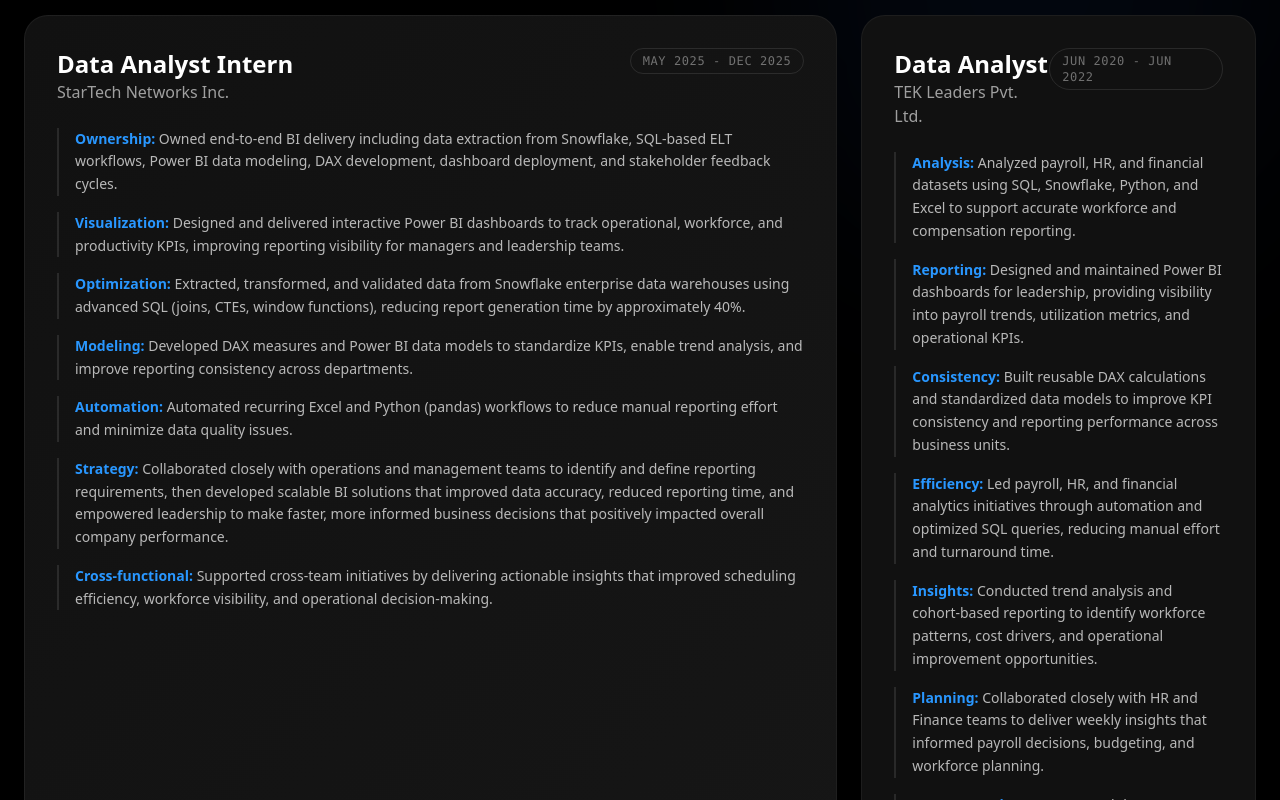
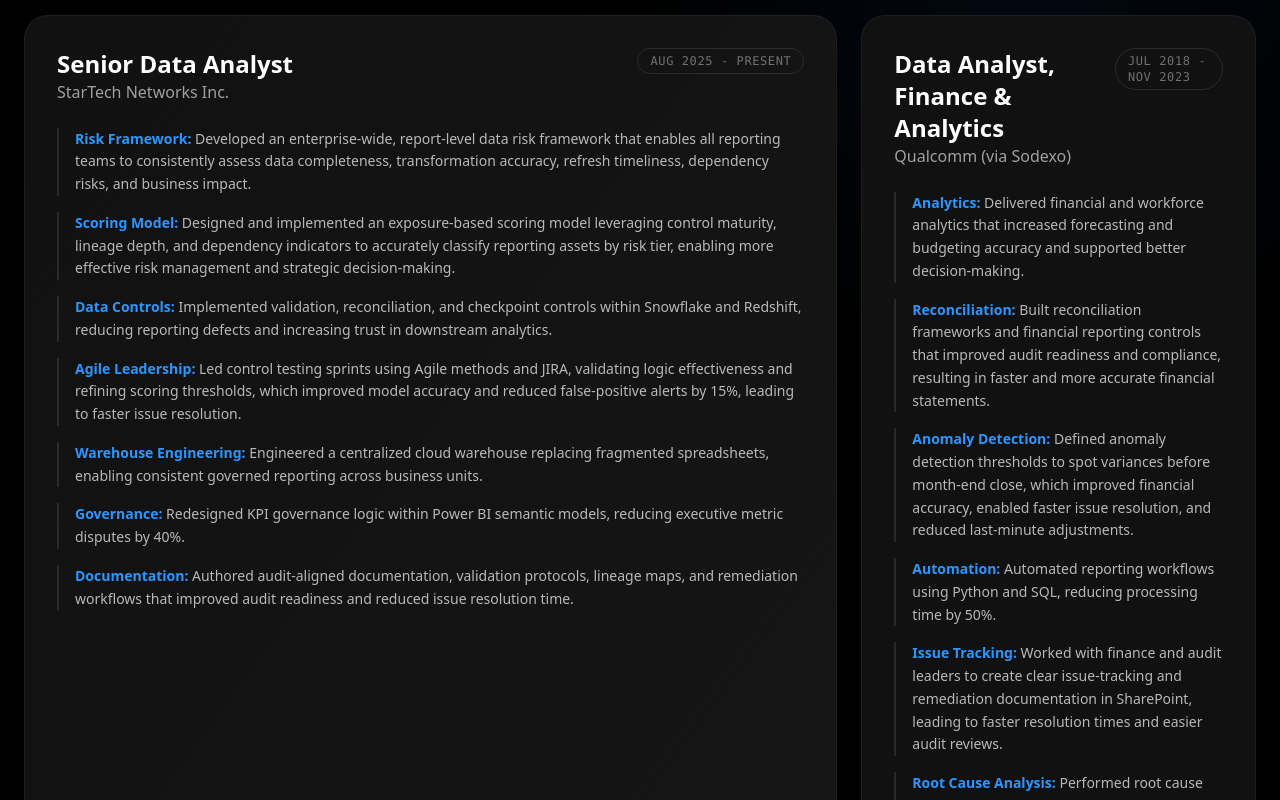
Before and after one commit to saivineethreddysuravi/saivineethreddysuravi.com, a Next.js app: page / in a window 1280 px wide. Shown: the part 2220-3020 px from the top of the page. Built offline with nearby package versions, Linux system fonts and the light colour scheme.

Commit message:
Update portfolio content with latest resume details

```diff
--- a/src/data/portfolio.ts
+++ b/src/data/portfolio.ts
@@ -1,13 +1,13 @@
-import { FaGithub, FaLinkedin, FaEnvelope, FaPhone, FaDatabase, FaChartBar, FaPython, FaFileExcel, FaChartLine, FaTable } from 'react-icons/fa';
-import { SiTableau, SiPandas, SiNumpy, SiMysql, SiSnowflake } from 'react-icons/si';
+import { FaGithub, FaLinkedin, FaEnvelope, FaPhone, FaDatabase, FaChartBar, FaPython, FaFileExcel, FaChartLine, FaTable, FaShieldAlt, FaSearchPlus, FaCogs, FaUsers } from 'react-icons/fa';
+import { SiTableau, SiPandas, SiNumpy, SiMysql, SiSnowflake, SiDatabricks, SiGooglecloud } from 'react-icons/si';
 
 export const personalInfo = {
   name: "Sai Vineeth Reddy Suravi",
-  title: "Senior Data Analyst | Cloud Analytics & Data Warehousing",
+  title: "Senior Data Analyst | Cloud Analytics & Data Governance",
   email: "saivineethreddysuravi@gmail.com",
   phone: "+1 (901) 930-8006",
-  location: "Memphis, TN, USA",
-  summary: "I’m a Senior Data Analyst with experience designing cloud-based data platforms and analytics solutions that support executive decision-making. My work focuses on data warehousing, KPI governance, and financial analytics—helping organizations move from fragmented reporting to trusted, auditable insights.",
+  location: "Charlotte, NC, USA",
+  summary: "Experienced Senior Data Analyst specializing in analyzing structured and unstructured data from multiple sources to generate actionable insights and support informed business decisions. Proven ability to collaborate with stakeholders and translate complex datasets into clear, business-focused insights with a focus on SQL optimization, Python ETL, and data governance.",
   social: {
     github: "https://github.com/saivineethreddysuravi",
     linkedin: "https://www.linkedin.com/in/saivineethreddysuravi",
@@ -16,38 +16,39 @@
 
 export const skills = [
   {
-    category: "Data Analysis & Engineering",
+    category: "Data Analytics & Engineering",
     items: [
-      { name: "SQL (Joins, CTEs)", icon: FaDatabase, link: "https://github.com/saivineethreddysuravi/financial-loan-analytics" },
-      { name: "Python (Pandas, NumPy)", icon: FaPython, link: "https://github.com/saivineethreddysuravi/restaurant-market-insights" },
-      { name: "Snowflake", icon: SiSnowflake, link: "https://github.com/saivineethreddysuravi" },
-      { name: "ETL Pipelines", icon: FaDatabase, link: "https://github.com/saivineethreddysuravi/streamflow-analysis" },
+      { name: "SQL Optimization", icon: FaDatabase, link: "https://github.com/saivineethreddysuravi/credit-card-financial-dashboard" },
+      { name: "Python (Pandas, NumPy)", icon: FaPython, link: "https://github.com/saivineethreddysuravi/student-dropout-prediction" },
+      { name: "ETL Pipelines", icon: FaCogs, link: "https://github.com/saivineethreddysuravi" },
+      { name: "Cloud Warehouses", icon: SiSnowflake, link: "https://github.com/saivineethreddysuravi/credit-card-financial-dashboard" },
     ]
   },
   {
-    category: "Business Intelligence",
+    category: "Data Governance & Risk",
     items: [
-      { name: "Power BI (DAX, RLS)", icon: FaChartBar, link: "https://github.com/saivineethreddysuravi/sales-performance-dashboard" },
-      { name: "Tableau", icon: SiTableau, link: "https://github.com/saivineethreddysuravi/workforce-retention-dashboard" },
-      { name: "Data Storytelling", icon: FaChartLine, link: "https://github.com/saivineethreddysuravi/credit-card-financial-dashboard" },
-      { name: "KPI Reporting", icon: FaChartBar, link: "https://github.com/saivineethreddysuravi/sales-performance-dashboard" },
+      { name: "Risk Frameworks", icon: FaShieldAlt, link: "https://github.com/saivineethreddysuravi" },
+      { name: "Data Quality Controls", icon: FaSearchPlus, link: "https://github.com/saivineethreddysuravi/credit-card-financial-dashboard" },
+      { name: "Lineage Validation", icon: FaDatabase, link: "https://github.com/saivineethreddysuravi" },
+      { name: "Audit & Compliance", icon: FaShieldAlt, link: "https://github.com/saivineethreddysuravi" },
     ]
   },
   {
-    category: "Business Domains",
+    category: "Reporting & BI",
     items: [
-      { name: "Financial Reporting", icon: FaChartLine, link: "https://github.com/saivineethreddysuravi/financial-loan-analytics" },
-      { name: "Workforce Analytics", icon: FaChartBar, link: "https://github.com/saivineethreddysuravi/workforce-retention-dashboard" },
-      { name: "Payroll Operations", icon: FaFileExcel, link: "https://github.com/saivineethreddysuravi" },
-      { name: "Risk Analysis", icon: FaChartBar, link: "https://github.com/saivineethreddysuravi/financial-loan-analytics" },
+      { name: "Power BI Semantic Models", icon: FaChartBar, link: "https://github.com/saivineethreddysuravi/mexican-restaurant-analysis" },
+      { name: "KPI Standardization", icon: FaChartLine, link: "https://github.com/saivineethreddysuravi" },
+      { name: "Data Reconciliation", icon: FaDatabase, link: "https://github.com/saivineethreddysuravi/credit-card-financial-dashboard" },
+      { name: "Executive Dashboards", icon: FaChartBar, link: "https://github.com/saivineethreddysuravi/mexican-restaurant-analysis" },
     ]
   },
   {
-    category: "Tools",
+    category: "Financial & Operational Analytics",
     items: [
-      { name: "Excel (Power Query)", icon: FaFileExcel, link: "https://github.com/saivineethreddysuravi/financial-loan-analytics" },
-      { name: "Git / GitHub", icon: FaGithub, link: "https://github.com/saivineethreddysuravi" },
-      { name: "Confluence", icon: FaTable, link: "https://github.com/saivineethreddysuravi" },
+      { name: "Forecasting", icon: FaChartLine, link: "https://github.com/saivineethreddysuravi" },
+      { name: "Workforce Reporting", icon: FaUsers, link: "https://github.com/saivineethreddysuravi" },
+      { name: "Process Standardization", icon: FaCogs, link: "https://github.com/saivineethreddysuravi" },
+      { name: "Anomaly Detection", icon: FaSearchPlus, link: "https://github.com/saivineethreddysuravi" },
     ]
   }
 ];
@@ -55,108 +56,74 @@
 export const experience = [
   {
     company: "StarTech Networks Inc.",
-    role: "Data Analyst Intern",
+    role: "Senior Data Analyst",
     location: "Memphis, TN, USA",
-    period: "May 2025 - Dec 2025",
+    period: "Aug 2025 - Present",
     description: [
-      "**Ownership:** Owned end-to-end BI delivery including data extraction from Snowflake, SQL-based ELT workflows, Power BI data modeling, DAX development, dashboard deployment, and stakeholder feedback cycles.",
-      "**Visualization:** Designed and delivered interactive Power BI dashboards to track operational, workforce, and productivity KPIs, improving reporting visibility for managers and leadership teams.",
-      "**Optimization:** Extracted, transformed, and validated data from Snowflake enterprise data warehouses using advanced SQL (joins, CTEs, window functions), reducing report generation time by approximately 40%.",
-      "**Modeling:** Developed DAX measures and Power BI data models to standardize KPIs, enable trend analysis, and improve reporting consistency across departments.",
-      "**Automation:** Automated recurring Excel and Python (pandas) workflows to reduce manual reporting effort and minimize data quality issues.",
-      "**Strategy:** Collaborated closely with operations and management teams to identify and define reporting requirements, then developed scalable BI solutions that improved data accuracy, reduced reporting time, and empowered leadership to make faster, more informed business decisions that positively impacted overall company performance.",
-      "**Cross-functional:** Supported cross-team initiatives by delivering actionable insights that improved scheduling efficiency, workforce visibility, and operational decision-making."
+      "**Risk Framework:** Developed an enterprise-wide, report-level data risk framework that enables all reporting teams to consistently assess data completeness, transformation accuracy, refresh timeliness, dependency risks, and business impact.",
+      "**Scoring Model:** Designed and implemented an exposure-based scoring model leveraging control maturity, lineage depth, and dependency indicators to accurately classify reporting assets by risk tier, enabling more effective risk management and strategic decision-making.",
+      "**Data Controls:** Implemented validation, reconciliation, and checkpoint controls within Snowflake and Redshift, reducing reporting defects and increasing trust in downstream analytics.",
+      "**Agile Leadership:** Led control testing sprints using Agile methods and JIRA, validating logic effectiveness and refining scoring thresholds, which improved model accuracy and reduced false-positive alerts by 15%, leading to faster issue resolution.",
+      "**Warehouse Engineering:** Engineered a centralized cloud warehouse replacing fragmented spreadsheets, enabling consistent governed reporting across business units.",
+      "**Governance:** Redesigned KPI governance logic within Power BI semantic models, reducing executive metric disputes by 40%.",
+      "**Documentation:** Authored audit-aligned documentation, validation protocols, lineage maps, and remediation workflows that improved audit readiness and reduced issue resolution time."
     ]
   },
   {
-    company: "TEK Leaders Pvt. Ltd.",
-    role: "Data Analyst",
+    company: "Qualcomm (via Sodexo)",
+    role: "Data Analyst, Finance & Analytics",
     location: "Hyderabad, India",
-    period: "Jun 2020 - Jun 2022",
+    period: "Jul 2018 - Nov 2023",
     description: [
-      "**Analysis:** Analyzed payroll, HR, and financial datasets using SQL, Snowflake, Python, and Excel to support accurate workforce and compensation reporting.",
-      "**Reporting:** Designed and maintained Power BI dashboards for leadership, providing visibility into payroll trends, utilization metrics, and operational KPIs.",
-      "**Consistency:** Built reusable DAX calculations and standardized data models to improve KPI consistency and reporting performance across business units.",
-      "**Efficiency:** Led payroll, HR, and financial analytics initiatives through automation and optimized SQL queries, reducing manual effort and turnaround time.",
-      "**Insights:** Conducted trend analysis and cohort-based reporting to identify workforce patterns, cost drivers, and operational improvement opportunities.",
-      "**Planning:** Collaborated closely with HR and Finance teams to deliver weekly insights that informed payroll decisions, budgeting, and workforce planning.",
-      "**Documentation:** Documented data sources, business logic, and reporting definitions to support transparency, audit readiness, and long-term maintainability."
-    ]
-  },
-  {
-    company: "Qualcomm India Pvt. Ltd.",
-    role: "Jr Data Analyst",
-    location: "Hyderabad, India",
-    period: "Jan 2018 - Feb 2020",
-    description: [
-      "**Management:** Managed and analyzed large payroll and financial datasets to identify inefficiencies and cost-saving opportunities, optimize workforce planning accuracy, and deliver timely, compliant reports that directly informed high-impact business decisions.",
-      "**Dashboards:** Designed Tableau dashboards that enabled leaders to quickly understand financial performance, headcount metrics, and operational trends, leading to more effective decisions and improved business results.",
-      "**Compliance:** Ensured the accuracy and completeness of SEC and internal compliance reports by carefully reconciling financial data and maintaining thorough documentation, which strengthened financial controls, reduced the risk of reporting errors, and supported consistent success during audits.",
-      "**Process Improvement:** Partnered with Finance, HR, and Operations teams to redesign payroll reporting by streamlining data workflows, automating error checks, and introducing best practices, achieving a 20% increase in accuracy and a 30% reduction in processing time.",
-      "**Strategy:** Delivered actionable insights that directly increased budgeting accuracy, lowered operational costs, and enabled more effective workforce planning for executives."
+      "**Analytics:** Delivered financial and workforce analytics that increased forecasting and budgeting accuracy and supported better decision-making.",
+      "**Reconciliation:** Built reconciliation frameworks and financial reporting controls that improved audit readiness and compliance, resulting in faster and more accurate financial statements.",
+      "**Anomaly Detection:** Defined anomaly detection thresholds to spot variances before month-end close, which improved financial accuracy, enabled faster issue resolution, and reduced last-minute adjustments.",
+      "**Automation:** Automated reporting workflows using Python and SQL, reducing processing time by 50%.",
+      "**Issue Tracking:** Worked with finance and audit leaders to create clear issue-tracking and remediation documentation in SharePoint, leading to faster resolution times and easier audit reviews.",
+      "**Root Cause Analysis:** Performed root cause analysis on transformation logic to find control failures and lineage gaps, leading to fixes that improved data quality and process reliability.",
+      "**Standardization:** Standardized KPIs and governance documentation, reducing reporting discrepancies by 20%.",
+      "**Mentorship:** Mentored analysts on governance-aligned analytics and control-oriented data engineering, resulting in improved data quality and a 20% increase in reporting consistency across the team."
     ]
   }
 ];
 
 export const achievements = [
-  "Reduced report generation time by approximately **40%** at StarTech Networks through optimized SQL and Snowflake data management.",
-  "Achieved a **20% increase in accuracy** and **30% reduction in processing time** for payroll reporting at Qualcomm.",
-  "Achieved **89% prediction accuracy** in student dropout prediction using Random Forest models.",
-  "Identified 'Sales' department turnover issues leading to a **10% reduction in attrition** via a retention program.",
-  "Maintained a **3.88 GPA** during Master of Science in Management Information Systems."
+  "Reduced executive metric disputes by **40%** through redesigned KPI governance logic.",
+  "Improved model accuracy and reduced false-positive alerts by **15%** via optimized scoring thresholds.",
+  "Automated financial reporting workflows using Python and SQL, reducing processing time by **50%**.",
+  "Built a high-scale risk detection engine processing **3M+ Snowflake transactions**, identifying **$1.2M at-risk revenue**.",
+  "Maintained a **3.88 GPA** during Master of Science in Computer Information Systems."
 ];
 
 export const education = [
   {
     institution: "Christian Brothers University",
     location: "Memphis, TN",
-    degree: "Master of Science, Management Information Systems (GPA: 3.88)",
+    degree: "Master of Science, Computer Information Systems (GPA: 3.88)",
     period: "Jan 2024 - Dec 2025"
   },
   {
     institution: "Narasimha Reddy Engineering College",
-    location: "Hyderabad, IND",
+    location: "Hyderabad, India",
     degree: "Bachelor of Technology, Computer Science Engineering",
-    period: "Apr 2014 - Jun 2017"
+    period: "Apr 2014 - May 2018"
   }
 ];
 
 export const projects = [
   {
-    title: "Student Retention Intelligence Engine",
-    description: "Deployed a churn prediction microservice with 89% accuracy, contributing to $2M+ in retained tuition revenue.",
-    technologies: ["Python", "Docker", "Scikit-Learn", "PostgreSQL", "FastAPI"],
-    githubUrl: "https://github.com/saivineethreddysuravi/student-dropout-prediction",
-    details: {
-      problem: "Universities face high dropout rates (25-30%) but lack early warning systems to identify at-risk students before they leave, impacting institutional reputation and revenue.",
-      solution: "Built a containerized Machine Learning microservice that ingests academic and socio-economic data to predict dropout probability. The system uses Explainable AI (SHAP values) to surface specific attrition drivers for each student.",
-      features: [
-        "Random Forest Classifier (200 trees) with 89% accuracy",
-        "Explainable AI integration to guide specific interventions",
-        "Dockerized API for consistent deployment",
-        "Real-time inference capability for academic advisors"
-      ],
-      impact: "Achieved 89% accuracy, enabling targeted interventions that contributed to over $2M in retained tuition revenue.",
-      future: [
-        "Cloud Deployment: Deploy to AWS ECS for auto-scaling.",
-        "Real-time Integration: Connect to SIS for live data feed.",
-        "Mobile App: Build an advisor companion app."
-      ]
-    }
-  },
-  {
-    title: "Enterprise Credit Risk & Portfolio Analytics",
-    description: "Built a risk detection model on 3M+ transactions, identifying $1.2M at-risk revenue.",
-    technologies: ["Snowflake", "SQL", "Power BI", "Python", "DAX"],
+    title: "Enterprise Credit Risk & Portfolio Health Analytics",
+    description: "Built a high-scale risk detection engine processing 3M+ Snowflake transactions, identifying $1.2M at-risk revenue while reducing false positives by 20%.",
+    technologies: ["Snowflake", "SQL", "Python", "Power BI", "Data Modeling"],
     githubUrl: "https://github.com/saivineethreddysuravi/credit-card-financial-dashboard",
     details: {
       problem: "Financial institutions needed a unified view of credit risk and customer spending behavior to optimize credit limits and minimize defaults across a 3M+ transaction dataset.",
       solution: "Designed a centralized data warehouse in Snowflake and a Power BI analytics layer. Implemented automated ETL pipelines using Python to clean and aggregate daily transaction data.",
       features: [
-        "Automated daily risk pipelines with 99.9% data accuracy",
+        "Automated daily data quality pipelines with 99.9% reporting accuracy",
         "Dynamic customer segmentation by risk profile and spending behavior",
         "Real-time delinquency tracking and revenue impact analysis",
-        "Role-Level Security (RLS) for regional managers"
+        "Exposure-based scoring model for risk classification"
       ],
       impact: "Identified $1.2M in at-risk revenue and reduced false positive risk alerts by 20% through improved data quality.",
       future: [
@@ -166,13 +133,34 @@
     }
   },
   {
+    title: "Student Retention Intelligence Engine",
+    description: "Deployed a churn prediction microservice (Docker + Scikit-Learn) with 89% accuracy, contributing to $2M+ in retained tuition revenue.",
+    technologies: ["Python", "Scikit-Learn", "Docker", "Explainable AI (XAI)", "PostgreSQL"],
+    githubUrl: "https://github.com/saivineethreddysuravi/student-dropout-prediction",
+    details: {
+      problem: "Universities face high dropout rates but lack early warning systems to identify at-risk students before they leave.",
+      solution: "Built a containerized Machine Learning microservice that ingests academic and socio-economic data to predict dropout probability. The system uses Explainable AI (XAI) to surface specific attrition drivers.",
+      features: [
+        "Random Forest Classifier with 89% accuracy",
+        "Explainable AI integration to identify key attrition drivers",
+        "Dockerized API for consistent deployment",
+        "Strategic intervention support for academic advisors"
+      ],
+      impact: "Achieved 89% accuracy, enabling targeted interventions that contributed to over $2M in retained tuition revenue.",
+      future: [
+        "Cloud Deployment: Deploy to AWS ECS for auto-scaling.",
+        "Real-time Integration: Connect to SIS for live data feed."
+      ]
+    }
+  },
+  {
     title: "Market Opportunity & Consumer Behavior Analysis",
-    description: "Strategic market analysis using SQL and Power BI to identify high-value expansion zones.",
-    technologies: ["SQL", "Power BI", "Python", "Azure", "Data Modeling"],
+    description: "Strategic market analysis using SQL and Power BI to identify high-value expansion zones and optimize pricing strategies.",
+    technologies: ["SQL", "Power BI", "Python", "Data Modeling", "Azure"],
     githubUrl: "https://github.com/saivineethreddysuravi/mexican-restaurant-analysis",
     details: {
-      problem: "A retail chain needed to identify high-potential locations for expansion but lacked data on consumer preferences, competitor saturation, and pricing elasticity in target zones.",
-      solution: "Ingested and analyzed market data using SQL and Python. Created a Power BI dashboard to map competitor density and consumer rating trends to identify 'blue ocean' opportunities.",
+      problem: "A retail chain needed to identify high-potential locations for expansion but lacked data on consumer preferences and competitor saturation.",
+      solution: "Ingested and analyzed market data using SQL and Python. Created a Power BI dashboard to map competitor density and consumer rating trends.",
       features: [
         "Geospatial analysis of competitor locations",
         "Price elasticity modeling vs. customer satisfaction",
@@ -182,28 +170,7 @@
       impact: "Identified 3 under-served high-demand zones for expansion. Recommended a pricing strategy aligned with local consumer purchasing power.",
       future: [
         "Competitor Scraping: Automate data collection from review sites.",
-        "Sentiment Analysis: NLP on customer reviews for qualitative insights."
-      ]
-    }
-  },
-  {
-    title: "Auto-Email Reachout Automation",
-    description: "Python automation tool that streamlines job applications, increasing outreach velocity by 70%.",
-    technologies: ["Python", "Automation", "macOS API", "AppleScript"],
-    githubUrl: "https://github.com/saivineethreddysuravi/auto-email-tool",
-    details: {
-      problem: "Applying for jobs manually is time-consuming. Copying emails, attaching resumes, and drafting repetitive messages leads to fatigue and fewer applications.",
-      solution: "Developed a background automation tool that monitors the clipboard for email addresses and interfaces with macOS Mail to instantly draft personalized emails with attachments.",
-      features: [
-        "Clipboard Listener for instant email detection",
-        "Smart Greeting generation based on recipient name",
-        "Bulk sending capability with anti-spam delays",
-        "Duplicate detection to prevent double-messaging"
-      ],
-      impact: "Reduced time per application by 70%. Successfully automated 95+ targeted outreach emails in a single session.",
-      future: [
-        "LinkedIn Integration: Direct scraping from job posts.",
-        "Multi-template Support: Dynamic template switching."
+        "Sentiment Analysis: NLP on customer reviews."
       ]
     }
   }
```
